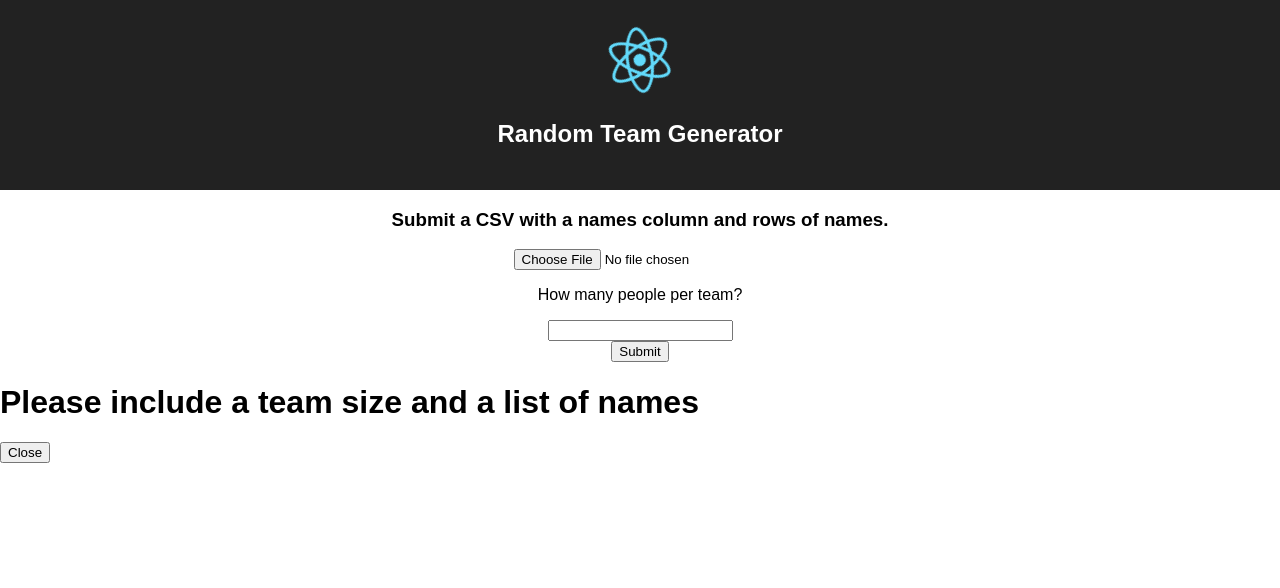
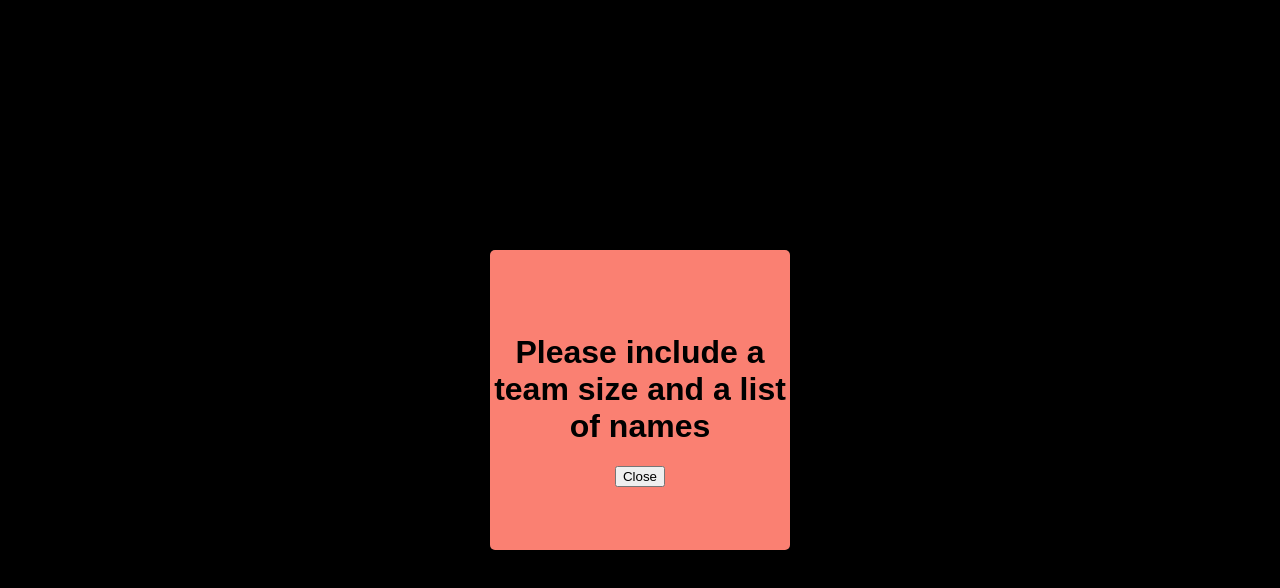
Before and after one commit to steven-isbell/flask-react-demo, a React (Create React App) app: page / in a window 1280 px wide. Both pictures are taken after a click on the button "Submit". Shown: the top 588 px of the page. Built offline with nearby package versions, Linux system fonts and the light colour scheme; no server answers; the HTML template or start-up script is replaced by a standard one.

Commit message:
progress

```diff
--- a/src/App.js
+++ b/src/App.js
@@ -5,7 +5,7 @@ import logo from './logo.svg';
 import './App.css';
 
 import FileForm from './components/FileForm';
-import TeamBuilder from './components/TeamBuilder';
+import TeamCount from './components/TeamCount';
 import Modal from './components/Modal';
 import ErrorModal from './components/ErrorModal';
 
@@ -32,6 +32,11 @@ class App extends Component {
         errMessage: 'Please include a team size and a list of names'
       }));
     }
+    const response = await axios.post('/api/teams', {
+      size: this.state.size,
+      form: this.state.form
+    });
+    console.log(response);
   };
   render() {
     return (
@@ -44,7 +49,10 @@ class App extends Component {
           <h3>Submit a CSV with a names column and rows of names.</h3>
           <FileForm handleFormSubmit={this.handleFormSubmit} />
         </div>
-        {TeamBuilder({ handleChildState: this.handleChildState })}
+        {TeamCount({
+          handleChildState: this.handleChildState,
+          size: this.state.size
+        })}
         <button onClick={this.generateTeams}>Submit</button>
         {this.state.didErr && (
           <Modal show={this.state.didErr}>
--- a/src/components/ErrorModal.js
+++ b/src/components/ErrorModal.js
@@ -3,9 +3,37 @@ import PropTypes from 'prop-types';
 
 const ErrorModal = ({ type, handleChildState }) => {
   return (
-    <div>
-      <h1>{type}</h1>
-      <button onClick={() => handleChildState({ didErr: false })}>Close</button>
+    <div
+      style={{
+        position: 'absolute',
+        zIndex: 10,
+        height: '100vh',
+        width: '100vw',
+        background: 'black',
+        top: 0,
+        display: 'flex',
+        alignItems: 'center',
+        justifyContent: 'center'
+      }}
+    >
+      <div
+        style={{
+          width: '300px',
+          height: '300px',
+          borderRadius: '5px',
+          background: 'salmon',
+          display: 'flex',
+          alignItems: 'center',
+          justifyContent: 'center',
+          flexDirection: 'column',
+          textAlign: 'center'
+        }}
+      >
+        <h1>{type}</h1>
+        <button onClick={() => handleChildState({ didErr: false })}>
+          Close
+        </button>
+      </div>
     </div>
   );
 };
--- a/src/components/Modal.js
+++ b/src/components/Modal.js
@@ -4,16 +4,7 @@ import PropTypes from 'prop-types';
 
 const Modal = ({ children, show }) => {
   return (
-    <div
-      style={{
-        display: show ? 'block' : 'none',
-        position: 'absolute',
-        zIndex: 10,
-        height: '100vh',
-        background: 'black',
-        opacity: 0.7
-      }}
-    >
+    <div style={{ display: show ? 'block' : 'none' }}>
       {createPortal(children, document.getElementById('portal'))}
     </div>
   );
--- a/src/components/TeamBuilder.js
+++ /dev/null
@@ -1,18 +0,0 @@
-import React from 'react';
-import PropTypes from 'prop-types';
-
-const TeamBuilder = ({ handleChildState }) => (
-  <div>
-    <p>How many people per team?</p>
-    <input
-      type="number"
-      onChange={e => handleChildState({ size: e.target.value })}
-    />
-  </div>
-);
-
-TeamBuilder.propTypes = {
-  handleChildState: PropTypes.func.isRequired
-};
-
-export default TeamBuilder;
--- /dev/null
+++ b/src/components/TeamCount.js
@@ -0,0 +1,21 @@
+import React from 'react';
+import PropTypes from 'prop-types';
+
+const TeamCount = ({ handleChildState, size }) => (
+  <div>
+    <p>How many people per team?</p>
+    <input
+      type="number"
+      onChange={e =>
+        e.target.value < 0 ? 0 : handleChildState({ size: e.target.value })
+      }
+      value={size}
+    />
+  </div>
+);
+
+TeamCount.propTypes = {
+  handleChildState: PropTypes.func.isRequired
+};
+
+export default TeamCount;
```
Also changed, not shown: 2 other files (tests, documents, lock files or other folders).
